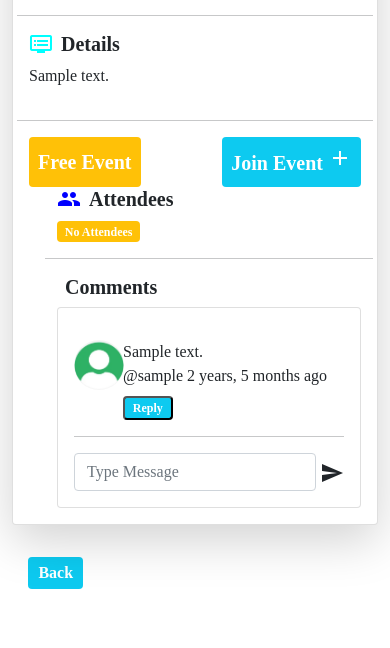
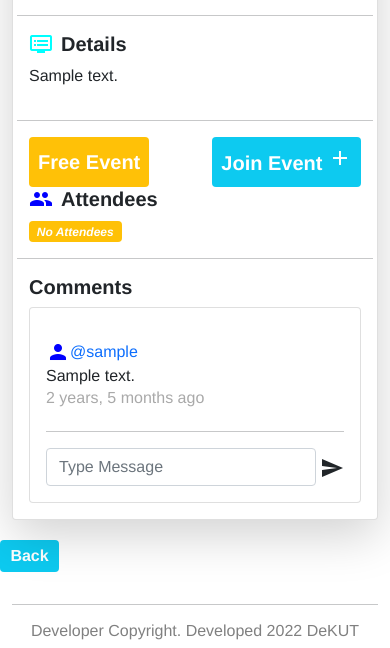
Before and after one commit to JosephMusya/event-website, a Django app: page /event/1 in a window 390 px wide. Shown: the part 516-1164 px from the top of the page. Before the commit the page ends 1105 px from the top, so only its background shows below. Run offline with Django 4.2, Linux system fonts and the light colour scheme; tables that the repository leaves empty hold one stand-in row (values such as "Sample post"); some libraries are stand-ins or nearby versions.

Commit message:
Modified

```diff
--- a/base/static/js/jquery.js
+++ b/base/static/js/jquery.js
@@ -1,27 +1,34 @@
-$(document).ready(function() {
-    $("#delete").click(function(e) {
-        // alert("Do you want to delete?")
-        e.preventDefault();
+// $(document).ready(function() {
+//     var details = $(this).closest('.myBody').find('.details').text()
+//     // console.log(details)
+//     var details50 = details.subs(0, 50);
+//     $('.details').html(details50 + '...')
+// })
 
-        // var product_name = $(this).closest('.product-info').find('.prod-name').val();
+// $(document).ready(function() {
+//     $("#delete").click(function(e) {
+//         // alert("Do you want to delete?")
+//         e.preventDefault();
 
-        var message_id = $(this).closest('.msg').find('.message_id').val();
-        var message_user = $(this).closest('.msg').find('.message_user').val();
-        var token = $('input[name=csrfmiddlewaretoken]').val();
+//         // var product_name = $(this).closest('.product-info').find('.prod-name').val();
 
-        $.ajax({
-            method: 'POST',
-            url: 'delete-msg/',
-            data: {
-                'message_id': message_id,
-                'message_user': message_user,
-                csrfmiddlewaretoken: token,
-            },
-            success: function(response) {
-                location.reload(true);
-                //window.location.reload(true);
-            }
-        });
-    });
+//         var message_id = $(this).closest('.msg').find('.message_id').val();
+//         var message_user = $(this).closest('.msg').find('.message_user').val();
+//         var token = $('input[name=csrfmiddlewaretoken]').val();
 
-});
+//         $.ajax({
+//             method: 'POST',
+//             url: 'delete-msg/',
+//             data: {
+//                 'message_id': message_id,
+//                 'message_user': message_user,
+//                 csrfmiddlewaretoken: token,
+//             },
+//             success: function(response) {
+//                 location.reload(true);
+//                 //window.location.reload(true);
+//             }
+//         });
+//     });
+
+// });
--- a/base/templates/base/event.html
+++ b/base/templates/base/event.html
@@ -1,7 +1,7 @@
 {% extends 'cover.html'%} {% load static %} {% block content %}
 <div class="container mt-2 py-2">
     <div class="row">
-        <div class="col-sm-12 col-md-10 col-lg-10">
+        <div class="col-sm-12 col-md-12 col-lg-11">
             <div class="card shadow-lg" style="background-color:white">
                 <div class="card-body">
                     <div class="row d-block">
@@ -61,49 +61,48 @@
                                     </button>
                                 </div>
                             </div>
-
                         </div>
-                        <div class="row col-sm-12 col-md-6 col-lg-6 ms-3">
-                            <div class="col-12 mb-2">
+                        <div class="row col-sm-12 col-md-6 col-lg-6 ms-sm-0 ms-md-2">
+                            <div class="col-12 mb-2 gx-sm-0">
                                 <div class="d-flex">
                                     <i class="material-icons" style="color:blue">group</i>
                                     <h5 class="fw-bold ms-2">Attendees</h5>
                                 </div>
-
-                                <h5 class="badge bg-warning">No Attendees</h5>
+                                <h5 class="badge bg-warning fst-italic">No Attendees</h5>
                             </div>
                             <hr>
-                            <div class="col-12">
-                                <div class="d-flex">
-                                    <h5 class="fw-bold ms-2">Comments</h5>
-                                </div>
-                                <div class="card">
+                            <div class="col-12 gx-sm-0 gx-md-2">
+                                <h5 class="fw-bold gx-sm-0">Comments</h5>
+                                <div class="card col-12 gx-sm-0 gx-md-1">
                                     <div class="card-body">
                                         <div>
                                             {% if messages %} {% for message in messages %}
                                             <div class="">
                                                 <p>
                                                     <div class="row">
-                                                        <div class="col-2">
-                                                            <img src="{% static '/images/profile_default.jpeg' %}" alt="" class="rounded-circle bg-dark me-2" height="50" width="50">
+                                                        <div class="d-flex">
+                                                            <i class="material-icons" style="color:blue">person</i>
+                                                            <a href="{% url 'profile' message.user.id %}" class="text-decoration-none">@{{message.user}}</a>
                                                         </div>
-                                                        <div class="col-10 msg">
-                                                            {{message.body}}
-                                                            <br> @{{message.user}} {{message.created|timesince}} ago
-                                                            <br>
-
-                                                            <button class="mt-2 badge bg-info">Reply</button> {% if request.user == message.user %}
-                                                            <button id="delete" class="nav-link mt-2 me-2 badge bg-danger float-end">Delete
-                                                            </button> {% csrf_token %}
-                                                            <input type="hidden" class="message_id" name="message_id" value="{{message.id}}">
-                                                            <input type="hidden" class="message_user" name="message_user" value="{{message.user}}"> {% endif %}
-
+                                                        <div class="col-12 msg">
+                                                            <div class="d-flex gap-sm-1 gap-md-1 gap-lg-2">
+                                                                <div class="col-10">
+                                                                    {{message.body}}
+                                                                </div>
+                                                                <div class="col-1">
+                                                                    {% if request.user == message.user %}
+                                                                    <i class="material-icons " style="color:red">delete</i> {% endif %}
+                                                                </div>
+                                                            </div>
+                                                            <h6 style="color:darkgray"> {{message.created|timesince}} ago
+                                                            </h6>
+                                                            <!-- <input type="hidden" class="message_user" name="message_user" value="{{message.user}}"> -->
                                                         </div>
                                                     </div>
                                                     <hr>
                                                 </p>{%endfor%} {%else%}
                                                 <br>
-                                                <h5 class="badge bg-warning">No comments yet</h5>
+                                                <h5 class="badge bg-warning fst-italic">No comments yet</h5>
                                                 {%endif%}
                                             </div>
                                             <form action="" method="POST">
@@ -125,9 +124,9 @@
     </div>
 </div>
 
-<div class="container mt-3">
-    <a href="{{request.META.HTTP_REFERER}}" class="nav-link">
-        <h5 class="badge bg-info text-white fs-6 py-2 nav-link">Back</h5>
+<div class="mt-1">
+    <a href="{{request.META.HTTP_REFERER}}" class="nav-link px-0">
+        <h5 class="badge bg-info text-white fs-6 py-2">Back</h5>
     </a>
 </div>
 {% endblock%}
--- a/templates/cover.html
+++ b/templates/cover.html
@@ -15,12 +15,24 @@
     <link rel="stylesheet" href="//cdn.jsdelivr.net/npm/alertifyjs@1.13.1/build/css/alertify.min.css" />
     <link rel="stylesheet" href="https://fonts.googleapis.com/icon?family=Material+Icons">
     <script src="https://ajax.googleapis.com/ajax/libs/jquery/3.5.1/jquery.min.js"></script>
-    <script src="{% static 'js/jquery.js' %}"></script>
+    <!-- <script src="{% static 'js/jquery.js' %}"></script> -->
 
+    <!-- <script type="text/javascript">
+        function cutDetails() {
+            var details = document.getElementById('details').innerText
+            if (details.length > 10) {
+                var details_cut = details.substring(0, 10)
+                console.log(details_cut + '...')
+                details.innerText = details_cut + '...'
+            }
+        }
+    </script> -->
     <title>Kimathi Students</title>
 </head>
 
-<body style="font-family:'Tangerine',serif">
+<body style="font-family:Helvetica">
+    <!-- <script src="/assets/main.js"></script> -->
+
     <div style="width:100%; background-color:black;">
         <div class="container mt-1">
             <h5 class="badge border-info rounded fs-5 fw-bold" style="color:white">Kimathi Events</h5>
@@ -35,6 +47,12 @@
         </div>
     </div>
     {% block content %} {% endblock %}
+    <div class="container">
+        <hr>
+        <div class="text-center">
+            <h6 style="color:grey">Developer Copyright. Developed 2022 DeKUT </h6>
+        </div>
+    </div>
 
     <script src="https://cdn.jsdelivr.net/npm/bootstrap@5.0.2/dist/js/bootstrap.bundle.min.js" integrity="sha384-MrcW6ZMFYlzcLA8Nl+NtUVF0sA7MsXsP1UyJoMp4YLEuNSfAP+JcXn/tWtIaxVXM" crossorigin="anonymous"></script>
 </body>
```
Also changed, not shown: base/templates/base/create_event.html (+19 -15 lines), base/templates/base/homepage.html (+6 -5 lines), base/templates/base/profile.html (+4 -4 lines), base/migrations/0007_remove_event_date_event_capacity_event_date_end_and_more.py (added).
